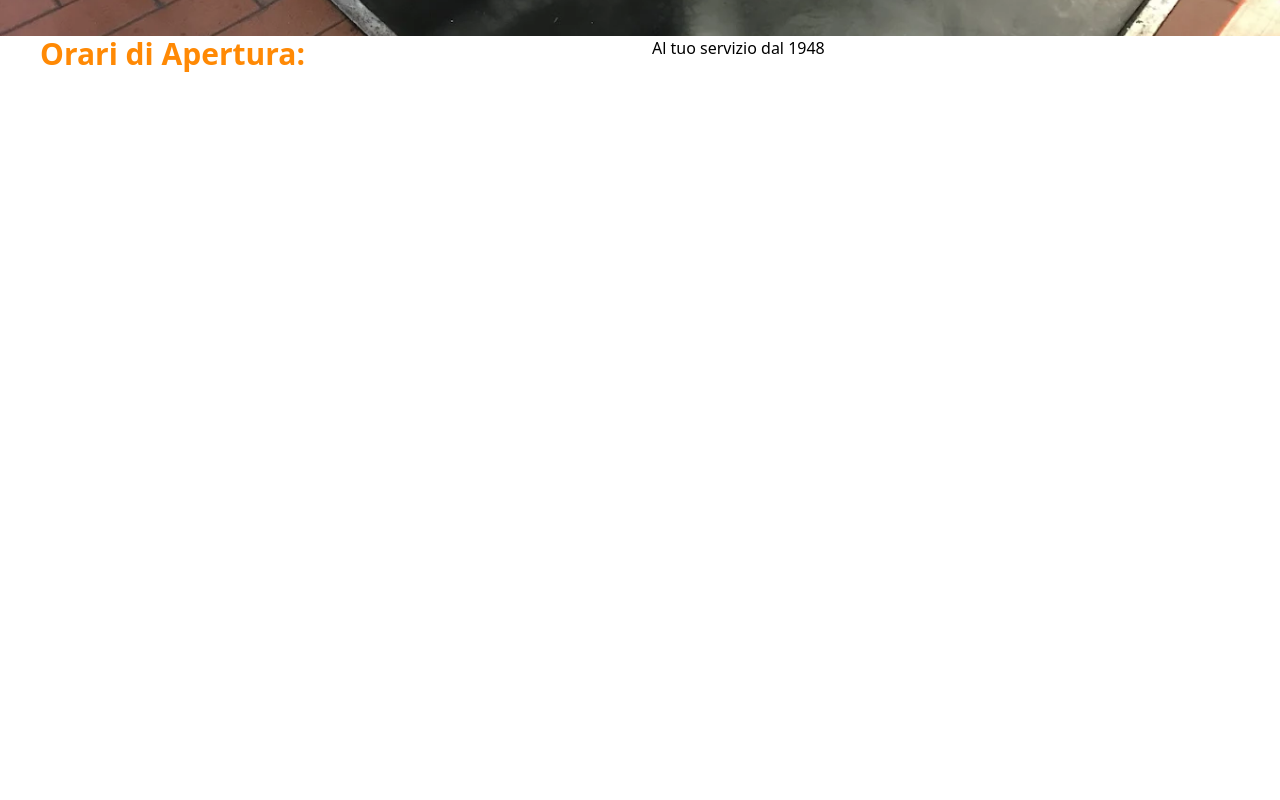
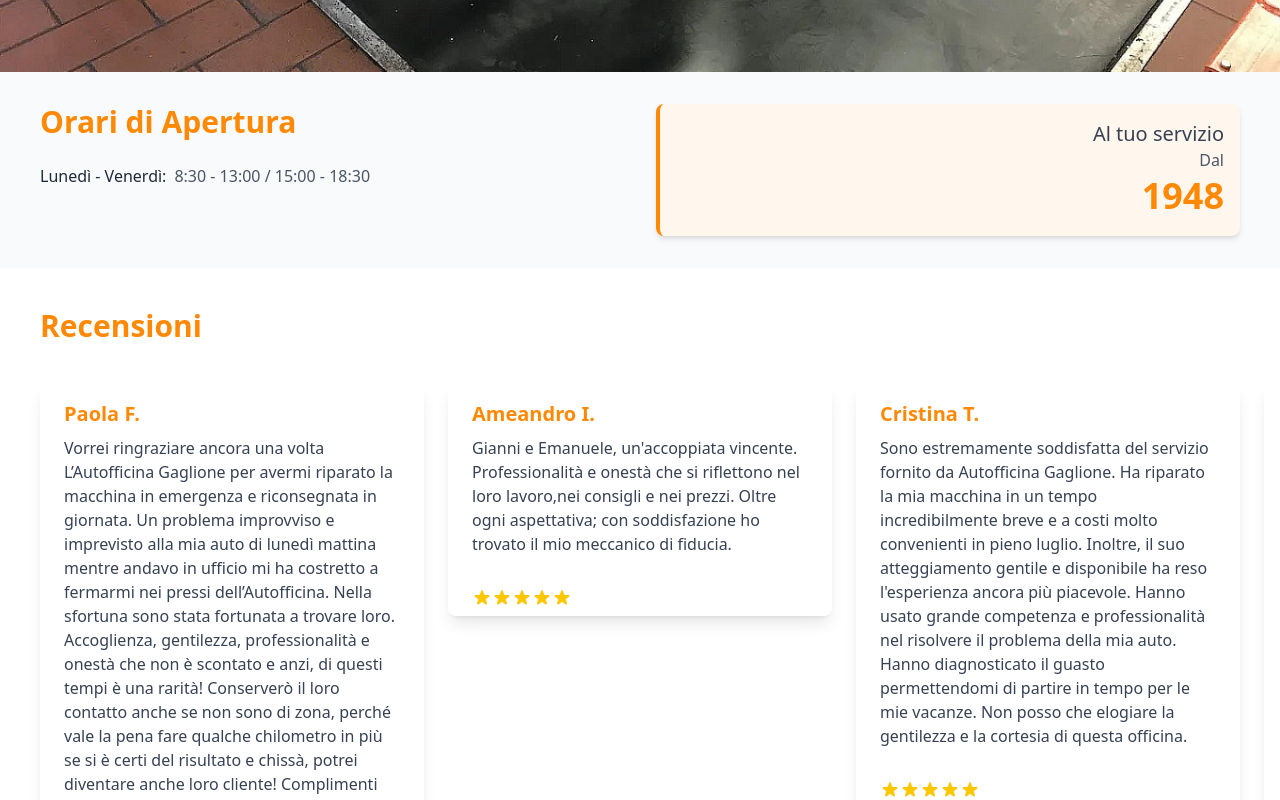
Before and after one commit to eleonorab99/AppOfficina, a React (Vite) app in the folder frontend/: page / in a window 1280 px wide. Shown: the part 840-1640 px from the top of the page. Before the commit the page ends 914 px from the top, so only its background shows below. Built offline with nearby package versions, Linux system fonts and the light colour scheme.

Commit message:
quarto_c_frontend

```diff
--- /dev/null
+++ b/frontend/src/components/HomePage/BarraInferiore.tsx
@@ -0,0 +1,15 @@
+
+const BarraInferiore = () => {
+    return (
+        <div className="bg-gradient-to-r from-black from-10% via-orange-400 via-30% to-white to-100% h-64 flex flex-col items-center justify-center">
+            <div className="flex flex-col items-center justify-center py-4">
+                <h2 className="text-white text-2xl font-bold mb-2">Contattaci</h2>
+                <p className="text-gray-300 mb-4">Per qualsiasi informazione, non esitare a contattarci!</p>
+                <a href="/contattaci" className="bg-orange-400 text-white px-4 py-2 rounded hover:bg-orange-500 transition duration-300">
+                    Contattaci
+                </a>
+            </div>
+        </div>
+    )
+}
+export default BarraInferiore;
--- /dev/null
+++ b/frontend/src/components/HomePage/Card.tsx
@@ -0,0 +1,45 @@
+import { FC } from 'react';
+import { CardProps } from '../../types/CardTypes';
+
+const Card: FC<CardProps> = ({ title, description, image, rating, onClick }) => {
+  return (
+    <div
+      className="max-w-sm rounded-lg overflow-hidden shadow-lg bg-white hover:shadow-xl transition-shadow duration-300 cursor-pointer"
+      onClick={onClick}
+    >
+      {image && (
+        <img
+          className="w-full h-48 object-cover"
+          src={image}
+          alt={title}
+        />
+      )}
+      <div className="px-6 py-4">
+        <div className="font-bold text-xl mb-2 text-orange-400">{title}</div>
+        <p className="text-gray-700 text-base">
+          {description}
+        </p>
+      </div>
+      {rating && (
+        <div className="px-6 pt-4 pb-2">
+          <div className="flex items-center">
+            {[...Array(5)].map((_, index) => (
+              <svg
+                key={index}
+                className={`w-5 h-5 ${
+                  index < rating ? 'text-yellow-400' : 'text-gray-300'
+                }`}
+                fill="currentColor"
+                viewBox="0 0 20 20"
+              >
+                <path d="M9.049 2.927c.3-.921 1.603-.921 1.902 0l1.07 3.292a1 1 0 00.95.69h3.462c.969 0 1.371 1.24.588 1.81l-2.8 2.034a1 1 0 00-.364 1.118l1.07 3.292c.3.921-.755 1.688-1.54 1.118l-2.8-2.034a1 1 0 00-1.175 0l-2.8 2.034c-.784.57-1.838-.197-1.539-1.118l1.07-3.292a1 1 0 00-.364-1.118L2.98 8.72c-.783-.57-.38-1.81.588-1.81h3.461a1 1 0 00.951-.69l1.07-3.292z" />
+              </svg>
+            ))}
+          </div>
+        </div>
+      )}
+    </div>
+  );
+};
+
+export default Card;
--- a/frontend/src/components/HomePage/HomePage.tsx
+++ b/frontend/src/components/HomePage/HomePage.tsx
@@ -1,11 +1,13 @@
 import { Link } from "react-router-dom";
+import Reviews from "./Reviews";
+import BarraInferiore from "./BarraInferiore";
 
 const HomePage = () => {
   return (
     <div className="min-h-screen flex flex-col">
       {/* Sezione con immagine di sfondo e testo sovrapposto */}
       <div
-        className="flex-1 bg-cover bg-center flex items-center h-10"
+        className="w-full bg-cover bg-center flex items-center h-[800px]" // rimosso flex-1, aumentato h-[800px]
         style={{ backgroundImage: "url('/img2.jpg')" }}
       >
         <div className="max-w-3xl mx-auto p-6 bg-opacity-50 text-orange-400 text-shadow-lg">
@@ -24,12 +26,38 @@
           </Link>
         </div>
       </div>
-      <div className="grid grid-cols-2 gap-6">
-        <p className="ml-10 font-extrabold font-sans text-3xl text-orange-400">
-          Orari di Apertura:
-        </p>
-        <p>Al tuo servizio dal 1948</p>
+
+      {/* Sezione orari e anni di servizio */}
+      <div className="grid grid-cols-1 md:grid-cols-2 gap-8 px-10 py-8 bg-gray-50">
+        <div className="flex flex-col">
+          <h2 className="font-extrabold text-3xl text-orange-400 mb-6">
+            Orari di Apertura
+          </h2>
+          <div className="space-y-2">
+            <div className="flex flex-col md:flex-row md:items-center gap-2">
+              <span className="text-gray-800 font-medium whitespace-nowrap">
+                Lunedì - Venerdì:
+              </span>
+              <span className="text-gray-600">
+                8:30 - 13:00 / 15:00 - 18:30
+              </span>
+            </div>
+          </div>
+        </div>
+
+        <div className="flex flex-col items-end justify-center p-4 bg-orange-50 rounded-lg border-l-4 border-orange-400 shadow-md">
+          <span className="text-xl font-medium text-gray-700">
+            Al tuo servizio
+          </span>
+          <span className="text-gray-600 font-medium mb-1">Dal</span>
+          <span className="text-4xl font-bold text-orange-400 mb-1">1948</span>
+        </div>
       </div>
+      {/* Reviews section */}
+      <div className="mt-10">
+        <Reviews />
+      </div>
+      <BarraInferiore />
     </div>
   );
 };
--- /dev/null
+++ b/frontend/src/components/HomePage/Reviews.tsx
@@ -0,0 +1,93 @@
+import Card from "./Card";
+
+const Reviews = () => {
+  return (
+    <div className="flex flex-col">
+      <div className="ml-10 font-extrabold font-sans text-3xl text-orange-400">
+        Recensioni
+      </div>
+
+      {/* Container scrollabile orizzontalmente */}
+      <div className="relative overflow-x-auto flex gap-6 p-10 snap-x snap-mandatory no-scrollbar">
+        <div className="flex-none snap-center">
+          <Card
+            title="Paola F."
+            description="Vorrei ringraziare ancora una volta L’Autofficina Gaglione
+            per avermi riparato la macchina in emergenza e riconsegnata in giornata.
+            Un problema improvviso e imprevisto alla mia auto di lunedì mattina mentre
+            andavo in ufficio mi ha costretto a fermarmi nei pressi dell’Autofficina.
+            Nella sfortuna sono stata fortunata a trovare loro.
+            Accoglienza, gentilezza, professionalità e onestà che non è scontato e anzi,
+            di questi tempi è una rarità!
+            Conserverò il loro contatto anche se non sono di zona, perché vale la pena
+            fare qualche chilometro in più se si è certi del risultato e chissà,
+            potrei diventare anche loro cliente! Complimenti ancora!"
+            rating={5}
+          />
+        </div>
+        <div className="flex-none snap-center">
+          <Card
+            title="Ameandro I."
+            description="Gianni e Emanuele, un'accoppiata vincente. Professionalità
+            e onestà che si riflettono nel loro lavoro,nei consigli e nei prezzi.
+            Oltre ogni aspettativa; con soddisfazione ho trovato il mio meccanico di fiducia."
+            rating={5}
+          />
+        </div>
+        <div className="flex-none snap-center">
+          <Card
+            title="Cristina T."
+            description="Sono estremamente soddisfatta del servizio fornito da Autofficina
+            Gaglione. Ha riparato la mia macchina in un tempo incredibilmente breve e a
+            costi molto convenienti in pieno luglio. Inoltre, il suo atteggiamento gentile
+            e disponibile ha reso l'esperienza ancora più piacevole.
+            Hanno usato grande competenza e professionalità nel risolvere il problema
+            della mia auto. Hanno diagnosticato il guasto permettendomi di partire in tempo
+            per le mie vacanze.
+            Non posso che elogiare la gentilezza e la cortesia di questa officina."
+            rating={5}
+          />
+        </div>
+        <div className="flex-none snap-center">
+          <Card
+            title="Paola B."
+            description="Ho conosciuto Gianni Gaglione per motivi iniziali non inerenti
+            alla manutenzione della mia auto, ma perché un giorno, vedendomi in difficoltà
+            nell'effettuare il parcheggio per via del mio pancione da ottavo mese,
+            si offrì di aiutarmi parcheggiandomi la macchina. Ne ho apprezzato la spontanea
+            e rara gentilezza e da quel lontano giorno è diventato il mio meccanico di fiducia.
+            Nell'officina, che conduce, insieme a suo figlio Emanuele, ho trovato sempre
+            grande professionalità e competenza. Sono dei veri Artigiani, che studiano
+            soluzioni per riparare pezzi anche quando sembra ci sia poco da salvare e nel
+            mio caso hanno fatto veri miracoli.
+            Mi sento di consigliare la loro officina ad occhi chiusi anche perché l'onestà
+            che mettono nel loro lavoro è un bene raro e prezioso."
+            rating={5}
+          />
+        </div>
+        <div className="flex-none snap-center">
+          <Card
+            title="Tony G."
+            description="Ogni volta che mi trasferisco in un nuovo Paese, una delle sfide
+            più ardue è trovare un meccanico di fiducia.
+            Sono un appassionato di sport motoristici e molto scrupoloso nel lavoro sulle
+            mie auto... posso dire con certezza di essere un cliente piuttosto esigente.
+            Pertanto, quando sono arrivato a Roma, mi sono preso il tempo di setacciare
+            le numerose officine sparse per la città, cercando di stabilire un rapporto...
+            non proprio un compito facile. Poi è arrivato il momento in cui avevo davvero
+            bisogno di un lavoro urgente e i preventivi e i tempi di consegna che ho
+            ricevuto erano incredibilmente ingestibili... Per fortuna, un amico mi ha
+            suggerito di tornare a trovare Giani e suo figlio Emanuele.
+            Il mio lavoro è stato eseguito in tempi rapidissimi, a un prezzo molto
+            ragionevole e, soprattutto, molto bene. Il rapporto padre-figlio è invidiabile
+            e il loro lavoro è svolto alla perfezione. Da allora, la fiducia reciproca
+            si è trasformata in un'amicizia che, devo ammettere, mi alleggerisce di un peso notevole."
+            rating={5}
+          />
+        </div>
+      </div>
+    </div>
+  );
+};
+
+export default Reviews;
--- /dev/null
+++ b/frontend/src/types/CardTypes.ts
@@ -0,0 +1,7 @@
+export interface CardProps {
+  title: string;
+  description: string;
+  image?: string;
+  rating?: number;
+  onClick?: () => void;
+}
```
Also changed, not shown: frontend/public/img2.jpg.
